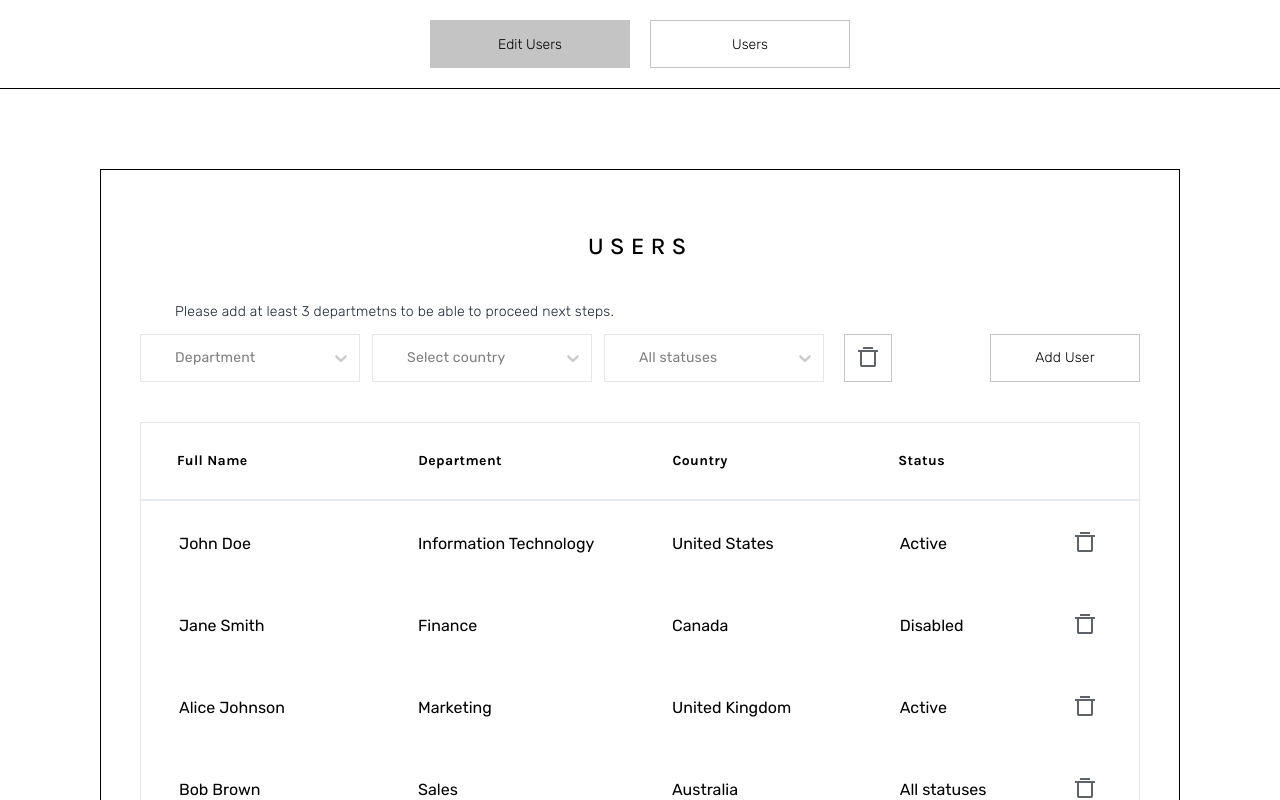
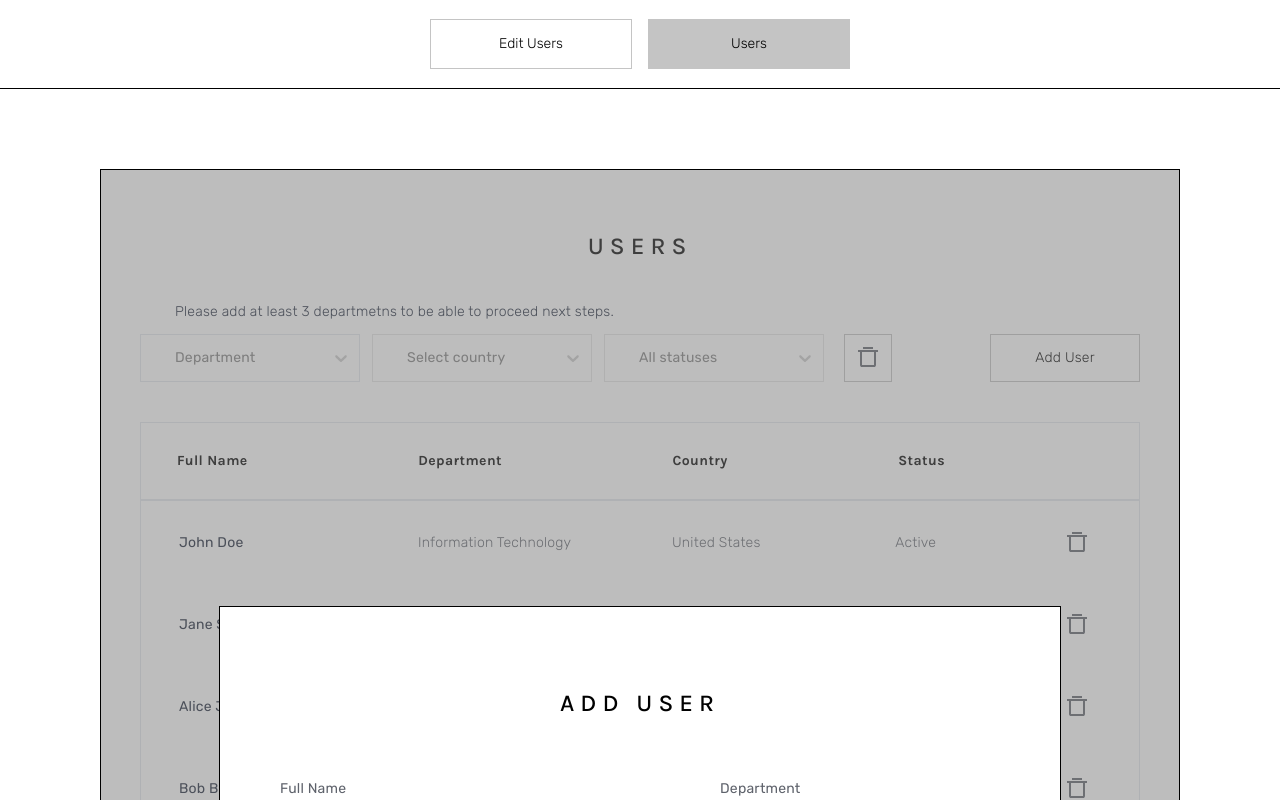
Before and after one commit to PanShamray/react-edit-user, a React (Create React App) app: page /users in a window 1280 px wide. Both pictures are taken after typing "Sample" into the empty fields and a click on the button "Add User". Shown: the top 800 px of the page. Built offline with nearby package versions, Linux system fonts and the light colour scheme.

Commit message:
has been created Add user popup

```diff
--- a/src/App.js
+++ b/src/App.js
@@ -1,6 +1,6 @@
 import React from "react";
-import { BrowserRouter as Router, Routes, Route, Link } from "react-router-dom";
-import EditUser from "./pages/EditUser/EditUser"
+import { BrowserRouter as Router, Routes, Route, NavLink } from "react-router-dom";
+import EditUser from "./pages/EditUser/EditUser";
 import Users from "./pages/Users/Users";
 
 import "./App.scss";
@@ -11,13 +11,19 @@ function App() {
       <div>
         <header className="header">
           <nav>
-            <Link to="/">
-              <button className="editUserButton">Edit Users</button>
-            </Link>
+            <NavLink
+              to="/"
+              className={({ isActive }) => isActive ? "activeButton" : "inactiveButton"}
+            >
+              Edit Users
+            </NavLink>
 
-            <Link to="/users">
-              <button className="usersButton">Users</button>
-            </Link>
+            <NavLink
+              to="/users"
+              className={({ isActive }) => isActive ? "activeButton" : "inactiveButton"}
+            >
+              Users
+            </NavLink>
           </nav>
         </header>
 
--- a/src/App.scss
+++ b/src/App.scss
@@ -1,4 +1,4 @@
-.header{
+.header {
   width: 100%;
   height: 88px;
   display: flex;
@@ -6,13 +6,13 @@
   justify-content: center;
   border-bottom: 1px solid black;
 
-    nav{
+  nav {
     width: 420px;
     padding: 20px 80px;
     display: flex;
     justify-content: space-between;
 
-        .editUserButton, .usersButton{
+    .activeButton, .inactiveButton {
       width: 200px;
       height: 48px;
       border: none;
@@ -20,18 +20,21 @@
       font-family: "Rubik", sans-serif;
       font-weight: 300;
       font-size: 14px;
+      text-align: center;
+      line-height: 48px;
+      text-decoration: none;
+    }
 
-            a{
-              text-decoration: none;
+    .activeButton {
+      background-color: #C4C4C4;
+      color: black;
+      border: 1px solid #C4C4C4;
+    }
+
+    .inactiveButton {
+      background-color: white;
+      border: 1px solid #C4C4C4;
       color: black;
     }
   }
-        .editUserButton{
-          background-color: #C4C4C4;
 }
-        .usersButton{
-          background-color: white;
-          border: 1px solid #C4C4C4;
-        }
-    }
-}
--- /dev/null
+++ b/src/components/AddUserModal/AddUserModal.jsx
@@ -0,0 +1,129 @@
+import React, { useState } from "react";
+import Select from "react-select";
+import { users, countries, departments, statuses } from "../../data.js";
+import "./style.scss";
+
+function AddUserModal({ onClose, onAdd }) {
+  const [fullName, setFullName] = useState("");
+  const [selectedCountry, setSelectedCountry] = useState(null);
+  const [selectedDepartment, setSelectedDepartment] = useState(null);
+  const [selectedStatus, setSelectedStatus] = useState(null);
+  const [errors, setErrors] = useState({});
+
+  const validate = () => {
+    const newErrors = {};
+    if (!fullName.trim()) newErrors.fullName = "Full Name is required";
+    if (!selectedCountry) newErrors.selectedCountry = "Country is required";
+    if (!selectedDepartment)
+      newErrors.selectedDepartment = "Department is required";
+    if (!selectedStatus) newErrors.selectedStatus = "Status is required";
+    return newErrors;
+  };
+
+  const handleAddUser = () => {
+    const validationErrors = validate();
+    if (Object.keys(validationErrors).length > 0) {
+      setErrors(validationErrors);
+      return;
+    }
+
+    const newUser = {
+      name: fullName,
+      country: selectedCountry,
+      department: selectedDepartment,
+      status: selectedStatus,
+    };
+    users.push(newUser);
+    onAdd(newUser);
+    onClose();
+  };
+
+  return (
+    <div className="wrapper">
+      <div className="modal">
+        <h1>ADD USER</h1>
+
+        <div className="nameAndDepartment">
+          <div className="nameBlock">
+            <h4>Full Name</h4>
+            <input
+              className={`userName_input ${errors.fullName ? "error" : ""}`}
+              type="text"
+              value={fullName}
+              onChange={(e) => setFullName(e.target.value)}
+              placeholder="Enter full name"
+            />
+            {errors.fullName && (
+              <p className="error-message">{errors.fullName}</p>
+            )}
+          </div>
+          <div className="departmentBlock">
+            <h4>Department</h4>
+            <Select
+              className={`selectDefaultStyle ${
+                errors.selectedDepartment ? "error" : ""
+              }`}
+              options={departments}
+              getOptionLabel={(option) => option.name}
+              getOptionValue={(option) => option.value}
+              value={selectedDepartment}
+              onChange={(option) => setSelectedDepartment(option)}
+              placeholder="Select department"
+            />
+            {errors.selectedDepartment && (
+              <p className="error-message">{errors.selectedDepartment}</p>
+            )}
+          </div>
+        </div>
+
+        <div className="countryAndStatus">
+          <div className="countryBlock">
+            <h4>Country</h4>
+            <Select
+              className={`selectDefaultStyle ${
+                errors.selectedCountry ? "error" : ""
+              }`}
+              options={countries}
+              getOptionLabel={(option) => option.name}
+              getOptionValue={(option) => option.value}
+              value={selectedCountry}
+              onChange={(option) => setSelectedCountry(option)}
+              placeholder="Select country"
+            />
+            {errors.selectedCountry && (
+              <p className="error-message">{errors.selectedCountry}</p>
+            )}
+          </div>
+          <div className="statusBlock">
+            <h4>Status</h4>
+            <Select
+              className={`selectDefaultStyle ${
+                errors.selectedStatus ? "error" : ""
+              }`}
+              options={statuses}
+              getOptionLabel={(option) => option.name}
+              getOptionValue={(option) => option.value}
+              value={selectedStatus}
+              onChange={(option) => setSelectedStatus(option)}
+              placeholder="Select status"
+            />
+            {errors.selectedStatus && (
+              <p className="error-message">{errors.selectedStatus}</p>
+            )}
+          </div>
+        </div>
+
+        <div className="modal-buttons">
+          <button onClick={onClose} className="cancelBtn">
+            Cancel
+          </button>
+          <button onClick={handleAddUser} className="addBtn">
+            Add
+          </button>
+        </div>
+      </div>
+    </div>
+  );
+}
+
+export default AddUserModal;
--- /dev/null
+++ b/src/components/AddUserModal/style.scss
@@ -0,0 +1,110 @@
+main{
+    .wrapper{
+    position: absolute;
+    top: 0px;
+    left: 0px;
+
+    background-color: #7D7D7D80;
+    color: black;
+    width: 100%;
+    height: 100%;
+    z-index: 1;
+
+    display: flex;
+    justify-content: center;
+    align-items: center;
+
+        .modal{
+            background-color: white;
+            border: 1px solid black;
+            width: 720px;
+            height: 444px;
+            padding: 40px 60px;
+            display: flex;
+            flex-direction: column;
+
+            h1{
+                margin: 40px 0 60px;
+                font-family: "Karla", sans-serif;
+                font-weight: 500;
+                font-size: 24px;
+                line-height: 32px;
+                letter-spacing: 6px;
+                align-self: center;
+            }
+            .css-1dimb5e-singleValue,
+            .selectDefaultStyle,
+            .userName_input,
+            .error-message,
+            h4 {
+                font-family: "Rubik", sans-serif;
+                font-weight: 400;
+                font-size: 14px;
+                line-height: 20px;
+                letter-spacing: 0.2px;
+                color: #5e626b;
+            }
+            h4{
+                margin: 0 0 4px;
+
+            }
+            .error-message{
+                margin: 0;
+                color: rgb(255, 0, 55);
+            }
+            .css-1dimb5e-singleValue {
+                padding: 0 10px;
+            }
+
+            .css-13cymwt-control {
+                border-radius: 0;
+                border: 1px solid #e3e8ee;
+                width: 280px;
+                padding: 4px 10px;
+            }
+
+            .css-1u9des2-indicatorSeparator {
+                width: 0;
+            }
+            .userName_input {
+                width: 240px;
+                padding: 12px 19px;
+                margin: 0;
+                border: 1px solid #e3e8ee;
+                }
+
+            .nameAndDepartment,
+            .countryAndStatus {
+                display: flex;
+                justify-content: space-between;
+                margin-bottom: 20px;
+            }
+            .modal-buttons{
+                margin-top: 40px;
+                width: 100%;
+                height: 48px;
+                display: flex;
+                justify-content: flex-end;
+
+                    .cancelBtn, .addBtn{
+                        background-color: white;
+                        border: 1px solid #C4C4C4;
+                        font-family: "Rubik", sans-serif;
+                        font-weight: 300;
+                        font-size: 14px;
+                        line-height: 20px;
+                        letter-spacing: 0.2px;
+                        cursor: pointer;
+
+                    }
+                    .cancelBtn{
+                        width: 100px;
+                        margin-right: 20px;
+                    }
+                    .addBtn{
+                        width: 150px;
+                    }
+            }
+        }
+    }
+}
--- a/src/pages/Users/Users.jsx
+++ b/src/pages/Users/Users.jsx
@@ -3,8 +3,10 @@ import Select from "react-select";
 import { users, departments, statuses, countries } from "../../data.js";
 import "./style.scss";
 import TrashButton from "../../components/TrashButton.jsx"
+import AddUserModal from '../../components/AddUserModal/AddUserModal.jsx';
 
 function Users() {
+  const [usersList, setUsersList] = useState(users);
   const [selectedDepartments, setSelectedDepartments] = useState([]);
   const [selectedStatus, setSelectedStatus] = useState(null);
   const [selectedCountry, setSelectedCountry] = useState(null);
@@ -53,9 +55,15 @@ function Users() {
   const closeAddUserModal = () => {
     setAddUserModalOpen(false);
   }
+  const handleAddUser = (newUser) => {
+    setUsersList([...usersList, newUser]);
+  }
 
   return (
     <main>
+      {isAddUserModalOpen && (
+        <AddUserModal onClose={closeAddUserModal} onAdd={handleAddUser} />
+      )}
       <h1>USERS</h1>
       <p className="filter_title">
         Please add at least 3 departmetns to be able to proceed next steps.
@@ -102,8 +110,6 @@ function Users() {
             <button className="popupButton" onClick={openAddUserModal}>
               Add User
             </button>
-
-            {/* {isAddUserModalOpen && <AddUserModal onClose={closeAddUserModal} />} */}
           </div>
         </div>
         <div className="users-list">
@@ -124,7 +130,7 @@ function Users() {
                       <td className="tdName">{user.name}</td>
                       <td className="tdDepartment">{user.department.name}</td>
                       <td className="tdCountry">{user.country.name}</td>
-                      <td className='tdStatus'>{user.status.name}</td>
+                      <td className="tdStatus">{user.status.name}</td>
                       <td>
                         <button
                           onClick={() => handleUserDelete(user.name)}
--- a/src/pages/Users/style.scss
+++ b/src/pages/Users/style.scss
@@ -7,6 +7,7 @@
 }
 
 main{
+  position: relative;
   margin: 80px 100px;
   display: flex;
   justify-content: center;
@@ -33,7 +34,7 @@ main{
   section{
     display: block;
     width: 1000px;
-    margin: 0 74px;
+    margin: 0 74px 80px;
 
     .filter_menu{
       display: flex;
@@ -130,9 +131,19 @@ main{
           .tdName{
             width: 235px;
             padding-left: 36px;
+            @include Rubik(400);
+            color: #1B2438;
           }
 
-          .tdDepartment{width: 250px;}
+          .tdDepartment{
+            width: 250px;
+            @include Rubik(300);
+            color:#5E626B;
+          }
+          .tdCountry, .tdStatus{
+            @include Rubik(300);
+            color:#5E626B;
+          }
         }
       }
 
```
Also changed, not shown: README.txt. Lines whose indentation alone changed are shown as unchanged.
